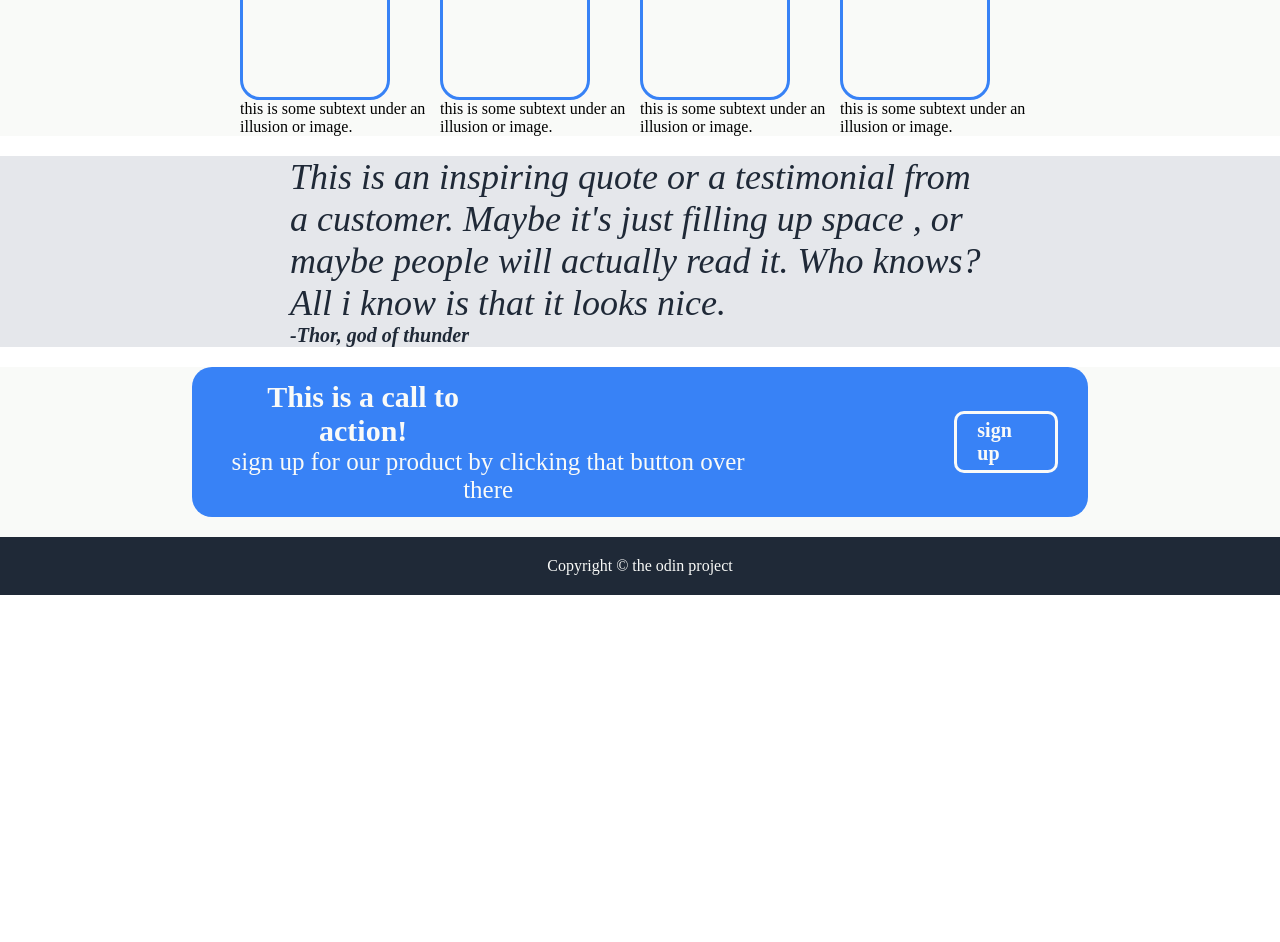
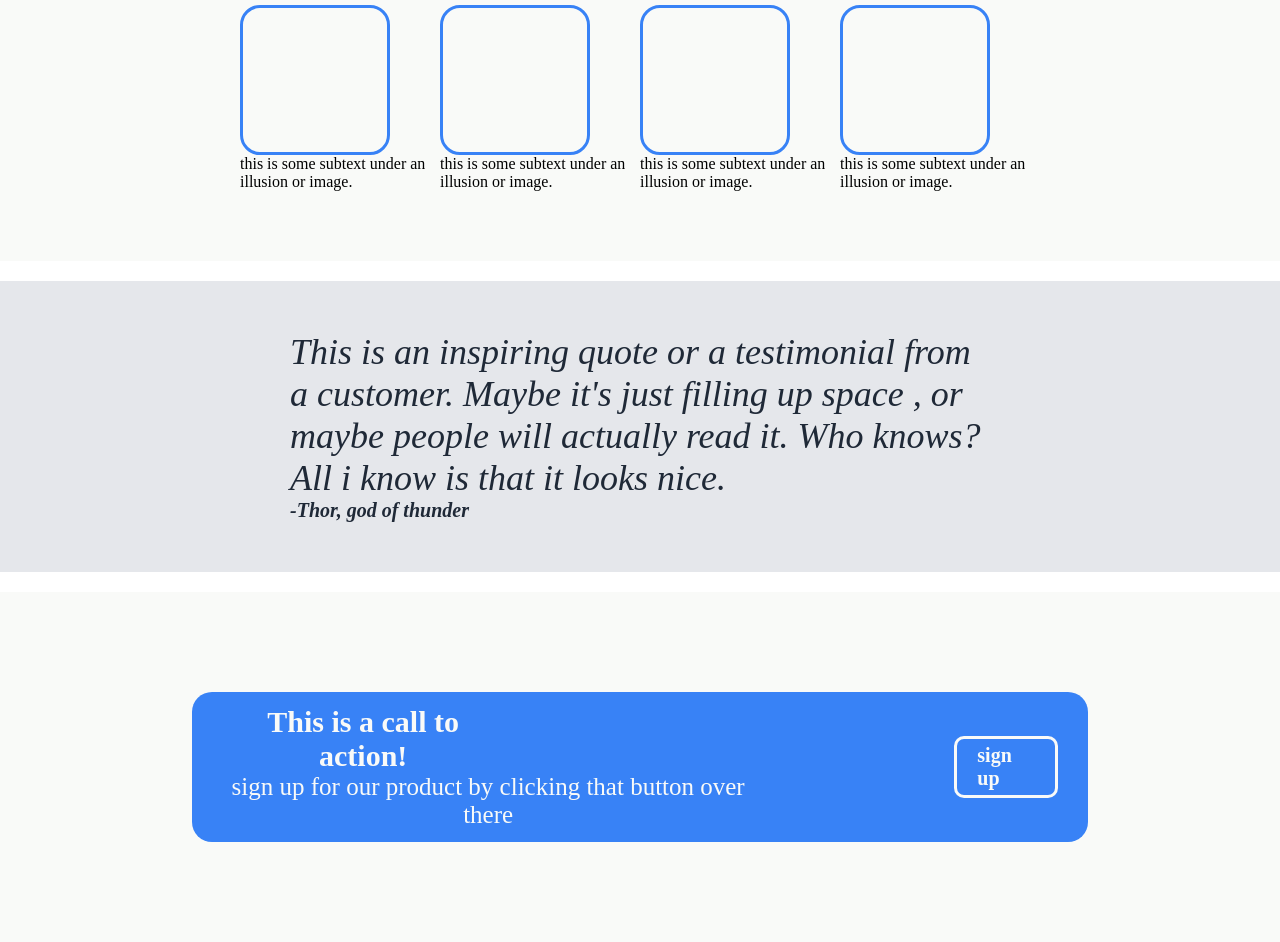
Before and after one commit to prosper1642/landing-page-project, a plain HTML site: page index.html in a window 1280 px wide. Shown: the part 405-1347 px from the top of the page. Before the commit the page ends 1000 px from the top, so only its background shows below. Drawn offline with Linux system fonts and the light colour scheme.

Commit message:
adjusted the paddings

```diff
--- a/index.html
+++ b/index.html
@@ -82,6 +82,7 @@
            </div>
                 <div class="button4">sign up</div>
         </div>
+        <div></div>
     </div>
 <!------- /* <-----------------------------------------------end of fourth section> */ -->
 <!------- /* <-----------------------------------------------start of footer> */ -->
--- a/style.css
+++ b/style.css
@@ -86,6 +86,7 @@ button{
 }
 
 .para2{
+    padding-top: 50px;
     text-align: center;
     font-size: 36px;
     font-weight: 900;
@@ -96,6 +97,8 @@ button{
 .container2{
     display: flex;
     justify-content: center;
+    padding-bottom: 20px;
+    padding-top: 5px
 }
 
 .box{
@@ -114,6 +117,7 @@ button{
     flex-direction: column;
     justify-content: center;
     max-width: 200px;
+    padding-bottom: 50px;
 }
 
 .text2{
@@ -140,6 +144,7 @@ button{
     margin: 0 auto;
     padding: 0 50px;
     flex-wrap: wrap;
+    padding-top: 50px;
 }
 
 .thor{
@@ -147,6 +152,7 @@ button{
     display: flex;
     font-size: 20px;
     color: #1F2937;
+    padding-bottom: 50px;
 }
 
 /* ----------------------start of fourth section---------------------------- */
@@ -167,6 +173,8 @@ button{
     align-items: center;
     padding: 0 30px;
     gap: 200px;
+    margin-top: 100px;
+    margin-bottom: 100px;
 }
 
 
@@ -200,4 +208,5 @@ button{
     justify-content: center;
     align-items: center;
     padding: 20px;
+    padding-top: 20px;
 }
```
